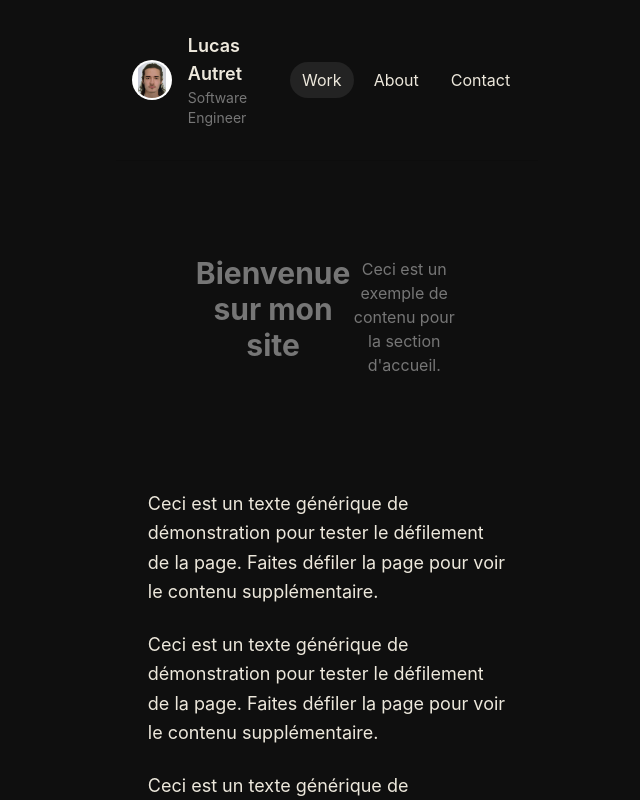
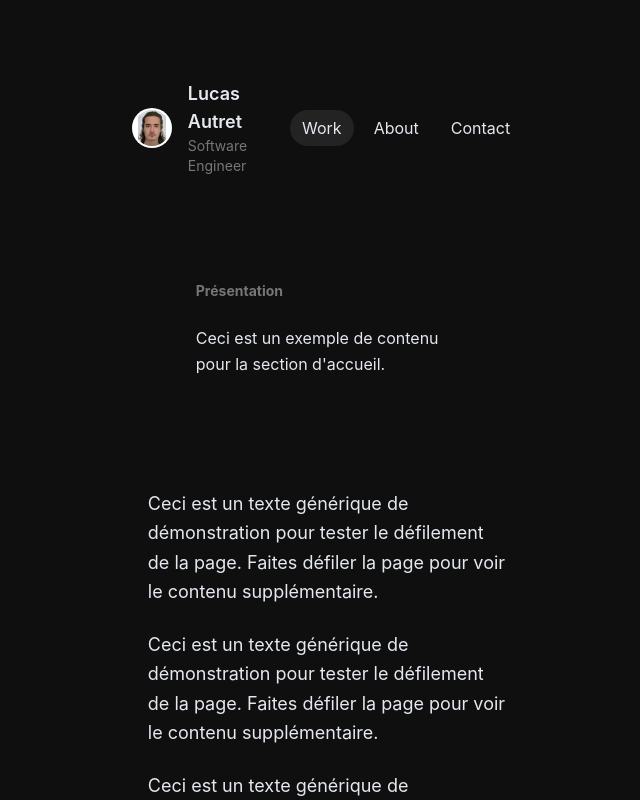
Before and after one commit to Maynito/Maynito.github.io, a React (Vite) app: page / in a window 1280 px wide. Shown: the top 800 px of the page, without its empty margins (313-953 px from the left). Built offline with nearby package versions, Linux system fonts and the light colour scheme.

Commit message:
Refactor App and NavBar components, update hero section styles, and adjust CSS variables for improved readability and layout

```diff
--- a/src/App.jsx
+++ b/src/App.jsx
@@ -6,12 +6,14 @@ function App() {
     <div className="App bg-background">
       <NavBar />
       <main className="page-width">
-        <section id="hero" className="bottom-0 z-50 flex w-full items-center justify-between border-t border-black/10 p-20 text-primary-text">
-          <h2 className="text-3xl font-bold text-center text-secondary-text">Bienvenue sur mon site</h2>
-          <p className="text-center text-secondary-text mt-4">
+
+        <section id="hero" className="flex-col bottom-0 z-50 flex border-t border-black/10 p-20 text-primary-text gap-6">
+          <h2 className="text-sm font-bold text-secondary-text">Présentation</h2>
+          <p className="text-primary-text text-md leading-relaxed">
             Ceci est un exemple de contenu pour la section d'accueil.
           </p>
         </section>
+
         <div id="projets" className="mx-auto max-w-2xl space-y-6 p-8 text-lg leading-relaxed text-primary-text">
           {Array.from({ length: 12 }, (_, index) => (
             <p key={index}>
@@ -20,6 +22,7 @@ function App() {
             </p>
           ))}
         </div>
+
       </main>
       <Footer />
     </div>
--- a/src/components/NavBar.jsx
+++ b/src/components/NavBar.jsx
@@ -12,7 +12,7 @@ export default function NavBar() {
   const [actif, setActif] = useState('#work');
 
   return (
-    <header className="inset-x-0 top-0 z-50 flex items-center justify-between bg-background text-primary-text page-width px-4 py-8">
+    <header className="inset-x-0 top-0 z-50 flex items-center justify-between bg-background text-primary-text page-width px-4 pt-20 pb-6">
       <nav className="flex items-center space-x-4 text-lg font-semibold">
         <img src={profile} alt="Logo" className="h-10 w-10 shrink-0 rounded-full bg-white object-contain p-0.5" />
         <ul className="flex-col items-center space-x-2">
--- a/src/index.css
+++ b/src/index.css
@@ -5,8 +5,9 @@
 @theme {
     --color-background: #0f0f0f;
     --color-title: #FAFAFA;
-    --color-primary-text: #EDE8DC;
-    --color-secondary-text: #767676;
+    --color-primary-text: #e4e8ef;
+    --color-secondary-text: #757676;
+    --font-sans: "Inter", sans-serif;
 }
 
 @utility page-width {
```
